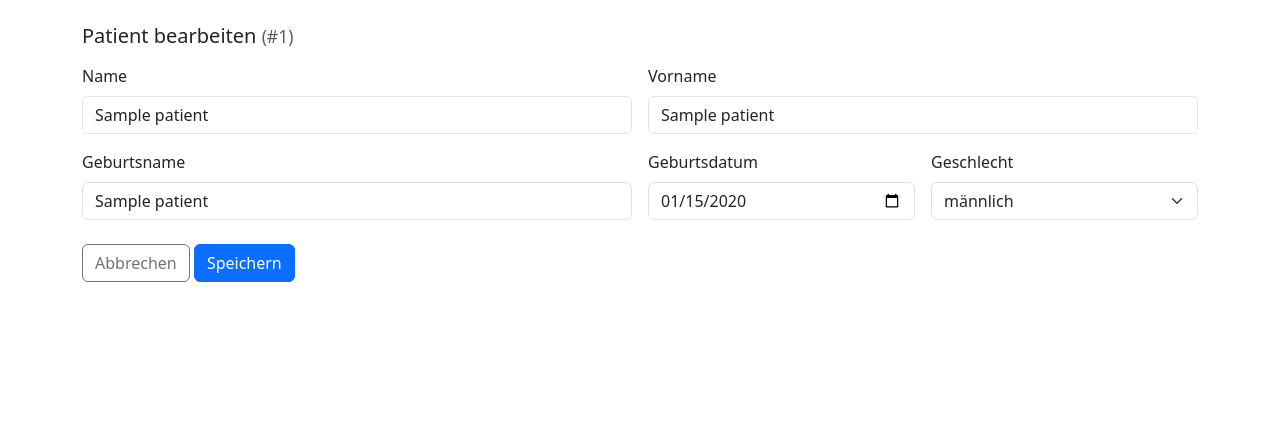
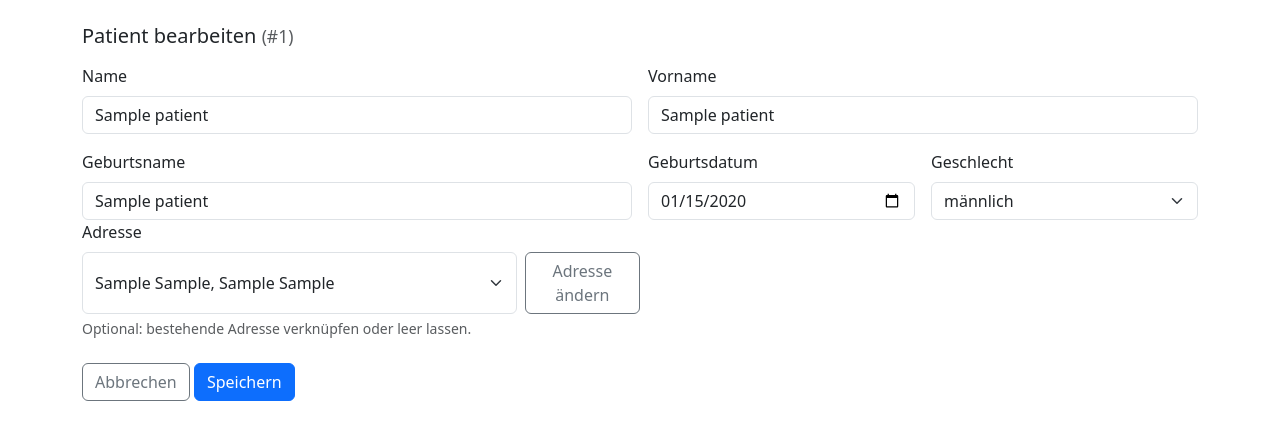
Before and after one commit to ngin10011/lsb_app, a Flask app: page /patients/1/edit in a window 1280 px wide. Shown: the part 56-496 px from the top of the page. Run offline with Flask 3, Linux system fonts and the light colour scheme; tables that the repository leaves empty hold one stand-in row (values such as "Sample post").

Commit message:
adressänderung für meldeadresse von patient detail zu patient edit verschoben, angepasst an andere layouts

```diff
--- a/lsb_app/blueprints/patients/routes.py
+++ b/lsb_app/blueprints/patients/routes.py
@@ -6,6 +6,7 @@ from lsb_app.blueprints.patients import bp
 from lsb_app.extensions import db
 from lsb_app.models import Patient, Auftrag, AuftragsStatusEnum
 from lsb_app.forms import PatientForm
+from lsb_app.models.adresse import Adresse
 
 @bp.route("/", methods=["GET"])
 def overview():
@@ -118,13 +119,24 @@ def edit(pid: int):
 
     form = PatientForm(obj=patient)
 
+    # # Adressauswahl
+    adressen = Adresse.query.order_by(
+        Adresse.strasse.asc(), Adresse.hausnummer.asc(), Adresse.ort.asc()
+    ).all()
+    form.meldeadresse_id.choices = [(a.id, str(a)) for a in adressen]
+
+    if request.method == "GET":
+        form.meldeadresse_id.data = patient.meldeadresse_id
+
     if form.validate_on_submit():
         # WTForms-Felder -> Model
         patient.name = form.name.data
         patient.geburtsname = form.geburtsname.data
         patient.vorname = form.vorname.data
         patient.geburtsdatum = form.geburtsdatum.data
-        patient.geschlecht = form.geschlecht.data  # Enum via coerce
+        patient.geschlecht = form.geschlecht.data
+
+        patient.meldeadresse = db.session.get(Adresse, form.meldeadresse_id.data)
 
         try:
             db.session.commit()
--- a/lsb_app/forms/patient.py
+++ b/lsb_app/forms/patient.py
@@ -21,6 +21,8 @@ class PatientForm(FlaskForm):
     vorname = StringField("Vorname", validators=[DataRequired(), Length(max=120)], filters=[strip_or_none])
     geburtsdatum = DateField("Geburtsdatum", validators=[DataRequired()], format="%Y-%m-%d")
     geschlecht = SelectField("Geschlecht", choices=[], validators=[DataRequired()], coerce=coerce_geschlecht)
+    meldeadresse_id = SelectField("Adresse", coerce=int,
+                             validators=[DataRequired(message="Bitte eine Adresse auswählen.")])
     submit = SubmitField("Speichern")
 
     def __init__(self, *args, **kwargs):
--- a/lsb_app/templates/patients/detail.html
+++ b/lsb_app/templates/patients/detail.html
@@ -41,12 +41,6 @@
               <th class="text-muted">Meldeadresse</th>
               <td>
                 {{ addr(patient.meldeadresse) }}
-                {% if patient.meldeadresse %}
-                  <a class="btn btn-xs btn-link"
-                    href="{{ url_for('addresses.edit', aid=patient.meldeadresse.id, next=request.full_path) }}">
-                    ändern
-                  </a>
-                {% endif %}
               </td>
             </tr>
           </tbody>
--- a/lsb_app/templates/patients/edit.html
+++ b/lsb_app/templates/patients/edit.html
@@ -36,6 +36,21 @@
     </div>
   </div>
 
+    <div class="col-md-6">
+      {{ form.meldeadresse_id.label(class="form-label") }}
+      <div class="d-flex gap-2">
+        {{ form.meldeadresse_id(class="form-select") }}
+        {% if patient.meldeadresse %}
+          <a class="btn btn-outline-secondary"
+             href="{{ url_for('addresses.edit', aid=patient.meldeadresse.id, next=request.full_path) }}">
+            Adresse ändern
+          </a>
+        {% endif %}
+      </div>
+      {% for e in form.meldeadresse_id.errors %}<div class="text-danger small">{{ e }}</div>{% endfor %}
+      <div class="form-text">Optional: bestehende Adresse verknüpfen oder leer lassen.</div>
+    </div>
+
   <div class="mt-4">
     <a href="{{ url_for('patients.detail', pid=patient.id) }}" class="btn btn-outline-secondary">Abbrechen</a>
     {{ form.submit(class="btn btn-primary") }}
```
